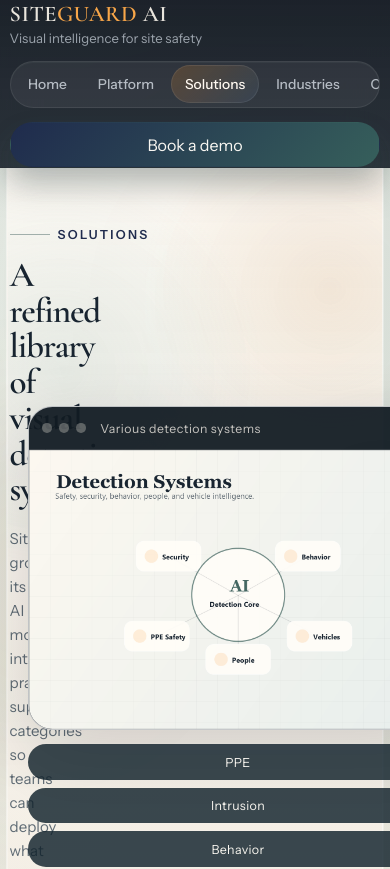
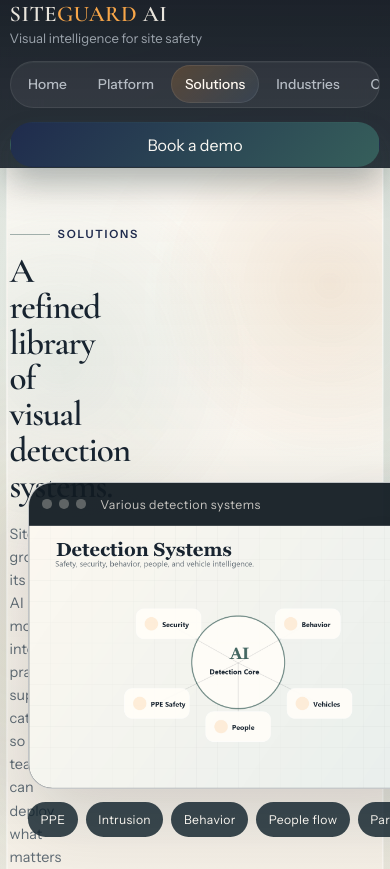
Before and after one commit to ramim121/siteguard-site, a Next.js app: page /solutions in a window 390 px wide. Shown: the top 869 px of the page. Built offline with nearby package versions, Linux system fonts and the light colour scheme.

Commit message:
Tighten compact hero mobile layouts

```diff
--- a/app/globals.css
+++ b/app/globals.css
@@ -222,6 +222,12 @@
   max-width: 42rem;
   font-size: 0.96rem;
   line-height: 1.62;
+}
+
+.hero-compact .hero-copy,
+.hero-compact .hero-aside,
+.hero-compact .hero-visual {
+  min-width: 0;
 }
 
 .hero-shell {
@@ -1905,12 +1911,46 @@
     max-width: 100%;
   }
 
+  .hero-compact .hero-inner {
+    gap: 1rem;
+  }
+
+  .hero-compact .hero-aside {
+    max-width: min(100%, 34rem);
+    margin: 0 auto;
+  }
+
+  .hero-compact .hero-chip-group {
+    position: static;
+    left: auto;
+    bottom: auto;
+    max-width: 100%;
+    margin-top: 0.85rem;
+  }
+
+  .hero-compact .hero-chip {
+    width: auto;
+    max-width: 100%;
+    font-size: 0.76rem;
+    padding: 0.6rem 0.78rem;
+  }
+
   .hero-copy h1 {
     max-width: 13ch;
   }
 
   .hero-compact .hero-copy h1 {
     max-width: 15ch;
+  }
+
+  .hero-compact .hero-actions {
+    display: grid;
+    grid-template-columns: 1fr;
+  }
+
+  .hero-compact .hero-visual-frame img {
+    aspect-ratio: 16 / 10;
+    object-fit: cover;
   }
 
   .hero-actions .button,
@@ -1955,6 +1995,12 @@
     max-width: 13ch;
   }
 
+  .hero-compact .eyebrow {
+    margin-bottom: 0.8rem;
+    font-size: 0.71rem;
+    letter-spacing: 0.16em;
+  }
+
   .hero-copy p,
   .hero-compact .hero-copy p {
     font-size: 0.94rem;
@@ -1964,6 +2010,10 @@
   .hero-inner,
   .hero-compact .hero-inner {
     gap: 1.15rem;
+  }
+
+  .hero-compact .hero-aside {
+    max-width: 100%;
   }
 
   .hero-visual-frame,
@@ -1996,7 +2046,6 @@
   }
 
   .hero-chip {
-    width: 100%;
     font-size: 0.78rem;
     padding: 0.64rem 0.8rem;
   }
@@ -2172,6 +2221,10 @@
     font-size: clamp(1.75rem, 9vw, 2.2rem);
   }
 
+  .hero-compact .hero-copy p {
+    font-size: 0.9rem;
+  }
+
   .hero-actions {
     gap: 0.7rem;
   }
```
